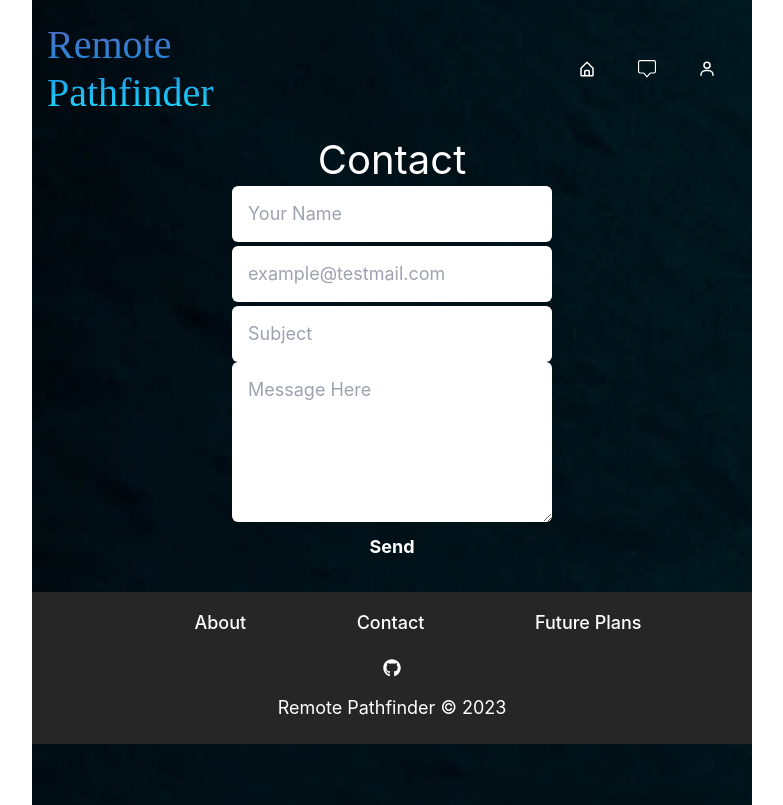
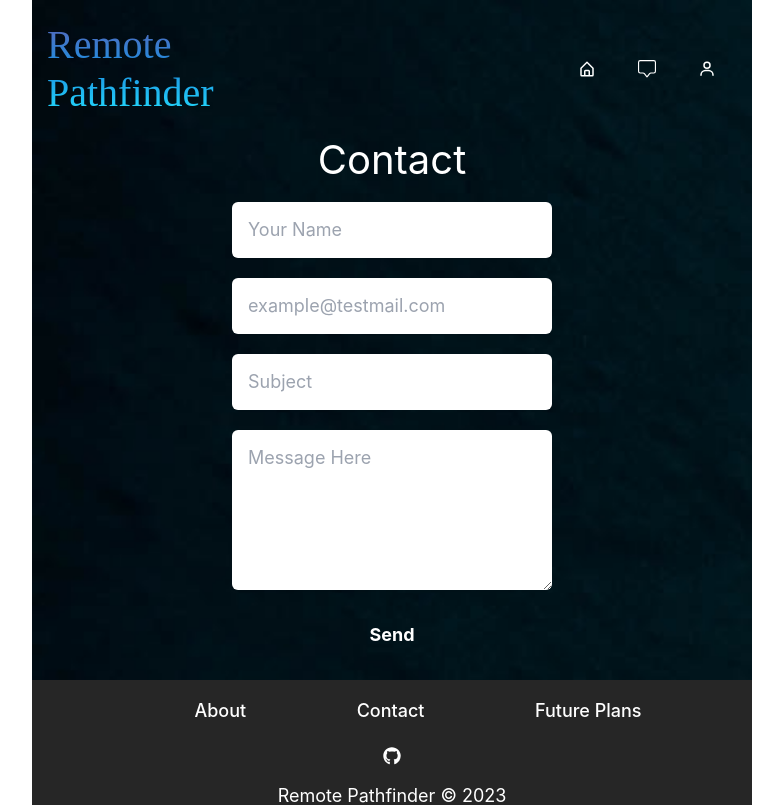
Before and after one commit to KingKonaTheFirst/Remote-Pathfinder, a React (Vite) app in the folder client/: page /contact in a window 1280 px wide. Shown: the top 805 px of the page, without its empty margins (248-1031 px from the left). Built offline with nearby package versions, Linux system fonts and the light colour scheme.

Commit message:
styled contact form

```diff
--- a/client/src/components/Input.jsx
+++ b/client/src/components/Input.jsx
@@ -1,7 +1,7 @@
 const Input = ({name, type, placeholder, event}) => {
     return (
         <>
-            <div className="mt-1">
+            <div className="mt-1 formSpacing">
                 <input
                     className="py-3 px-4 block w-full shadow-sm text-secondary focus:outline-none border-gray-300 rounded-md "
                     name={name}
--- a/client/src/index.css
+++ b/client/src/index.css
@@ -180,10 +180,19 @@ button:focus-visible {
   flex-direction: column;
   justify-content: center;
   text-align: center;
-  margin-left: 200px;
-  margin-right: 200px;
+  margin-left: 50px;
+  margin-right: 50px;
+}
+
+/* Media query for medium-sized screens and above */
+@media (min-width: 768px) {
+  .contactForm {
+    margin-left: 200px;
+    margin-right: 200px;
+  }
 }
 
 .formSpacing {
+  margin-top: 20px;
   margin-bottom: 20px;
 }
--- a/client/src/pages/Contact.jsx
+++ b/client/src/pages/Contact.jsx
@@ -35,7 +35,7 @@ const Contact = () => {
     return (
         <div className='flex overflow-hidden contactForm'>
             <h1 className="heading">Contact</h1>
-            <form ref={form} className="text-white formSpacing" onSubmit={sendEmail}>
+            <form ref={form} className="text-white" onSubmit={sendEmail}>
 
                 <Input
                 name='name'
@@ -69,7 +69,7 @@ const Contact = () => {
                 <button
                     type='submit'
                     value='Send'
-                    className='py-2 px-8 border border-secondary rounded-3xl bg-secondary text-white font-bold hover:text-secondary hover:bg-transparent transform hover:scale-110 duration-500'
+                    className='formSpacing py-2 px-8 border border-secondary rounded-3xl bg-secondary text-white font-bold hover:text-secondary hover:bg-transparent transform hover:scale-110 duration-500'
                 >
                     Send
                 </button>
```
